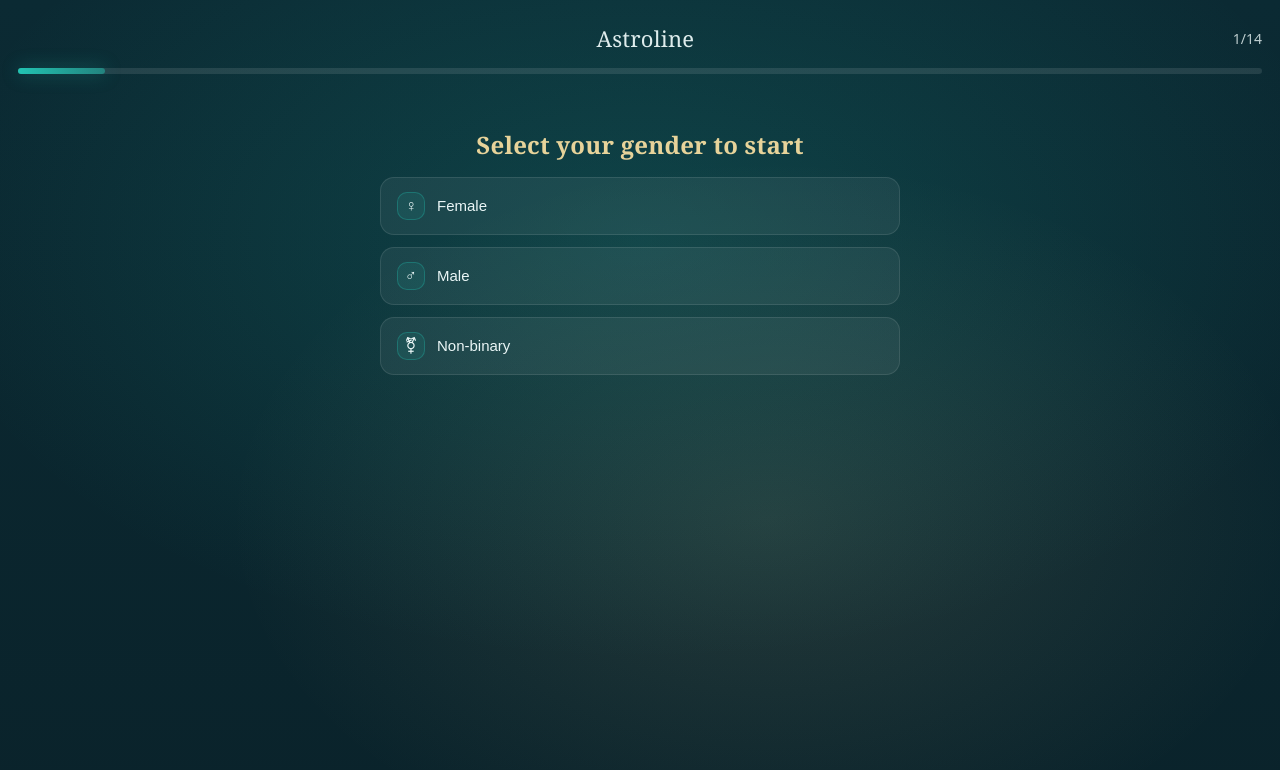
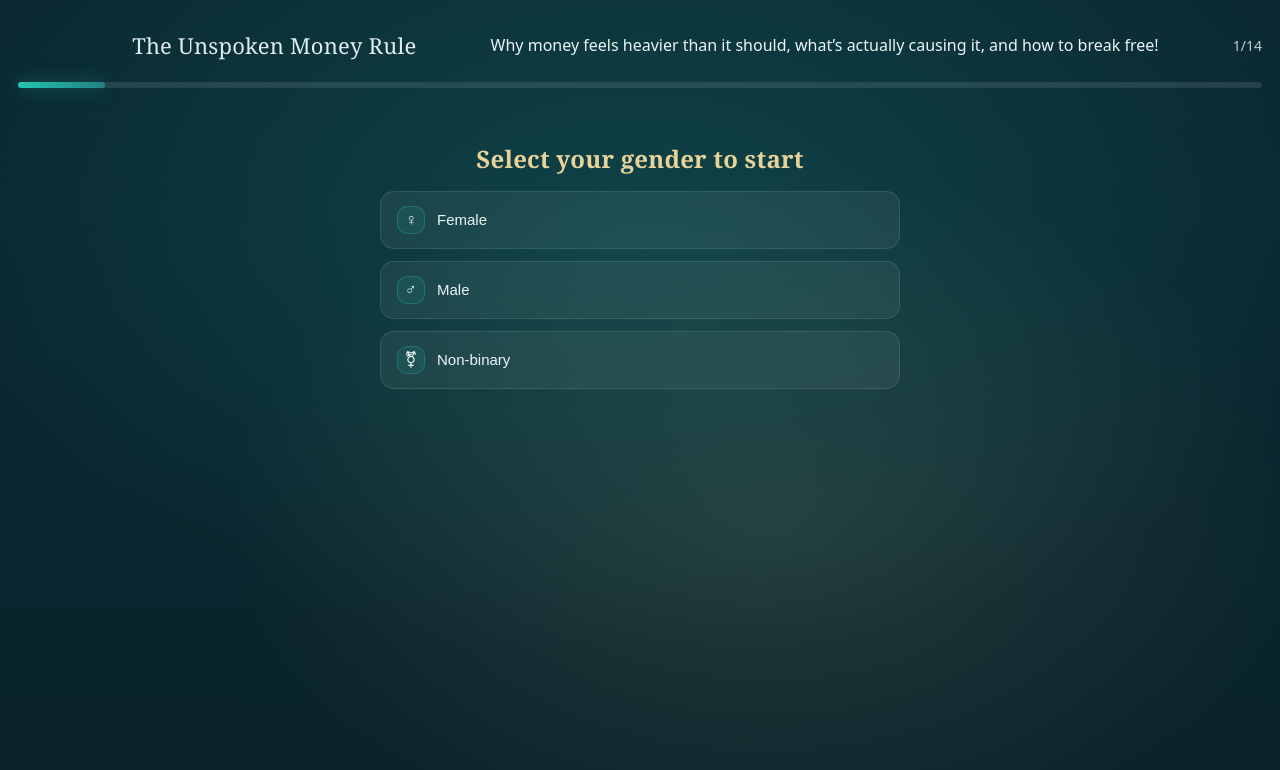
Before and after one commit to heyuhuman/availableformiracles-quiz, a plain HTML site: page index.html in a window 1280 px wide. Drawn offline with Linux system fonts and the light colour scheme.

Commit message:
Update index.html

```diff
--- a/index.html
+++ b/index.html
@@ -3,7 +3,7 @@
 <head>
   <meta charset="utf-8" />
   <meta name="viewport" content="width=device-width, initial-scale=1" />
-  <title>Money Pattern Quiz</title>
+  <title>The Unspoken Money Rule</title>
   <link rel="stylesheet" href="style.css" />
 </head>
 <body>
@@ -11,7 +11,8 @@
 <div class="app">
   <header class="topbar">
     <button class="backBtn" id="backBtn" aria-label="Back">←</button>
-    <div class="brand">Astroline</div>
+    <div class="brand">The Unspoken Money Rule</div>
+    <p>Why money feels heavier than it should, what’s actually causing it, and how to break free!</p>
     <div class="step" id="stepLabel">1/14</div>
   </header>
 
```
